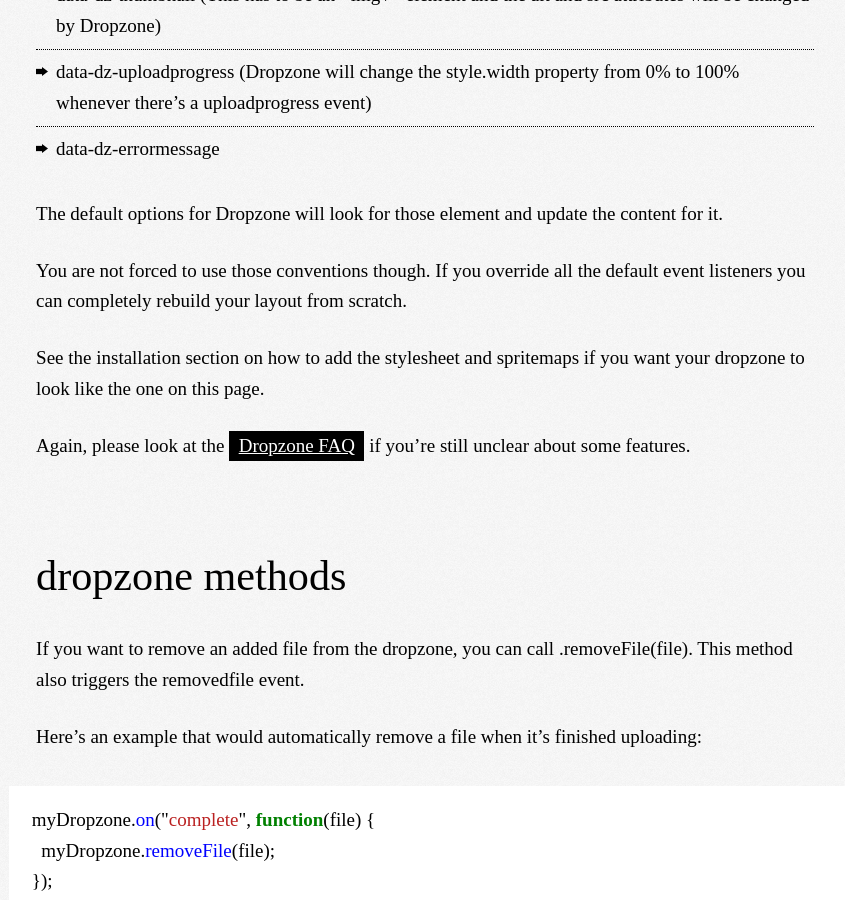
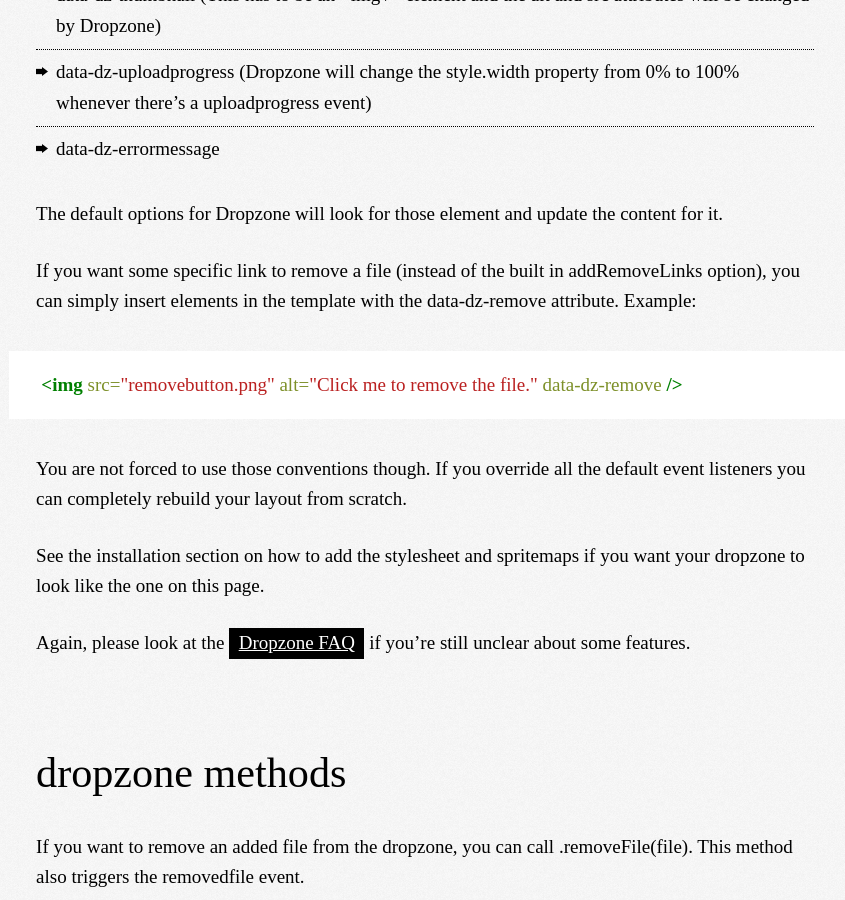
Before and after one commit to dropzone/dropzone, a Jekyll site: the page built from index.md, in a window 1280 px wide and 900 px high, scrolled down 17897 px. Shown: the whole window, without its empty margins (215-1060 px from the left). Built offline with Jekyll 4.4.1, drawn with Linux system fonts in a browser that asks for light colours; Markdown is read by kramdown in place of the engine named in the settings; comment, search, counter and statistics services are not loaded.

Commit message:
Added info for the data-dz-remove attribute.

```diff
--- a/index.md
+++ b/index.md
@@ -455,6 +455,13 @@ If you decide to rewrite the `previewTemplate` from scratch, you should put elem
 
 The default options for Dropzone will look for those element and update the content for it.
 
+If you want some specific link to remove a file (instead of the built in `addRemoveLinks` option), you can simply insert elements
+in the template with the `data-dz-remove` attribute. Example:
+
+{% highlight html %}
+  <img src="removebutton.png" alt="Click me to remove the file." data-dz-remove />
+{% endhighlight %}
+
 You are not forced to use those conventions though. If you override all the default event listeners
 you can completely rebuild your layout from scratch.
 
```
